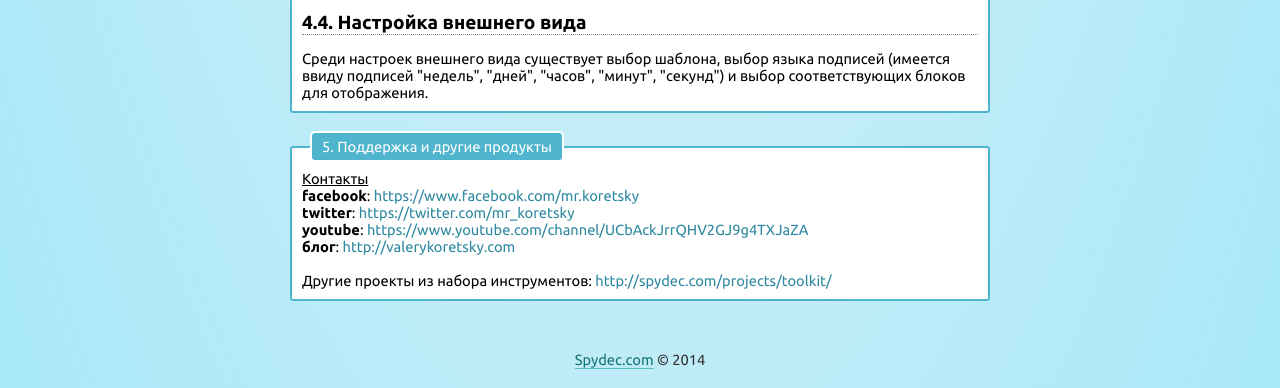
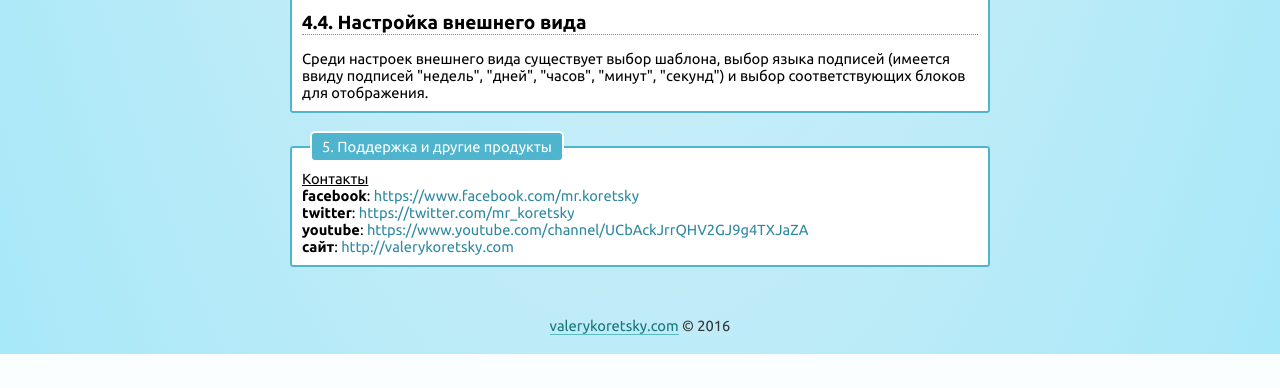
Before and after one commit to AtaELL/SD.Timer, a PHP site: page /timer/readme.html in a window 1280 px wide. Shown: the part 4062-4450 px from the top of the page. After the commit the page ends 4416 px from the top, so only its background shows below. Run offline with PHP 8.4, Linux system fonts and the light colour scheme.

Commit message:
Change URL

```diff
--- a/index.php
+++ b/index.php
@@ -1,7 +1,7 @@
 <?php
 /*****************************
 Разработчик: Валерий Корецкий
-Сайт: http://spydec.com/
+Сайт: http://valerykoretsky.com/
 Продукт: Таймер/Счетчик обратного отсчета
 Дата выпуска: 22.07.2014
 Статус: Free
--- a/timer/admin.php
+++ b/timer/admin.php
@@ -1,7 +1,7 @@
 <?php
 /*****************************
 Разработчик: Валерий Корецкий
-Сайт: http://spydec.com/
+Сайт: http://valerykoretsky.com/
 Продукт: Таймер/Счетчик обратного отсчета
 Дата выпуска: 22.07.2014
 Статус: Free
--- a/timer/iframe_timer.php
+++ b/timer/iframe_timer.php
@@ -1,7 +1,7 @@
 <?php
 /*****************************
 Разработчик: Валерий Корецкий
-Сайт: http://spydec.com/
+Сайт: http://valerykoretsky.com/
 Продукт: Таймер/Счетчик обратного отсчета
 Дата выпуска: 22.07.2014
 Статус: Free
--- a/timer/index.php
+++ b/timer/index.php
@@ -1,7 +1,7 @@
 <?php
 /*****************************
 Разработчик: Валерий Корецкий
-Сайт: http://spydec.com/
+Сайт: http://valerykoretsky.com/
 Продукт: Таймер/Счетчик обратного отсчета
 Дата выпуска: 22.07.2014
 Статус: Free
--- a/timer/readme.html
+++ b/timer/readme.html
@@ -1,7 +1,7 @@
 <!--
 /*****************************
 Разработчик: Валерий Корецкий
-Сайт: http://spydec.com/
+Сайт: http://valerykoretsky.com/
 Продукт: Таймер/Счетчик обратного отсчета
 Дата выпуска: 22.07.2014
 Статус: Free
@@ -214,14 +214,12 @@ fieldset legend {  background: #4FB5CF;  color: #fff;  padding: 5px 10px;  borde
 					<b>facebook</b>: <a href="https://www.facebook.com/mr.koretsky" target="blank" rel="nofollow">https://www.facebook.com/mr.koretsky</a><br />
 					<b>twitter</b>: <a href="https://twitter.com/mr_koretsky" target="blank" rel="nofollow">https://twitter.com/mr_koretsky</a><br />
 					<b>youtube</b>: <a href="https://www.youtube.com/channel/UCbAckJrrQHV2GJ9g4TXJaZA" target="blank" rel="nofollow">https://www.youtube.com/channel/UCbAckJrrQHV2GJ9g4TXJaZA</a><br />
-					<b>блог</b>: <a href="http://valerykoretsky.com" target="blank">http://valerykoretsky.com</a>
-					<br /><br />
-					Другие проекты из набора инструментов: <a href="http://spydec.com/projects/toolkit/index.html" target="blank">http://spydec.com/projects/toolkit/</a>
+					<b>сайт</b>: <a href="http://valerykoretsky.com" target="blank">http://valerykoretsky.com</a>
 				</div>
 			</fieldset>
 		<footer>
 			<div class="copy">
-				<a href="http://spydec.com/" target="blank">Spydec.com</a> &copy; 2014
+				<a href="http://valerykoretsky.com/" target="blank">valerykoretsky.com</a> &copy; 2016
 			</div>
 		</footer>
 	</div>
```
